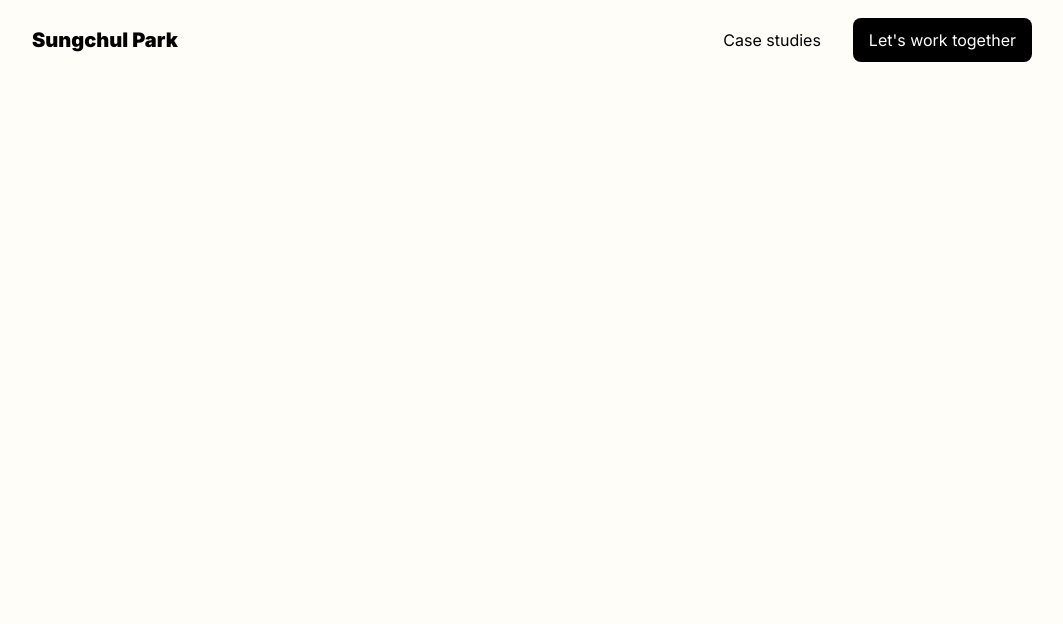
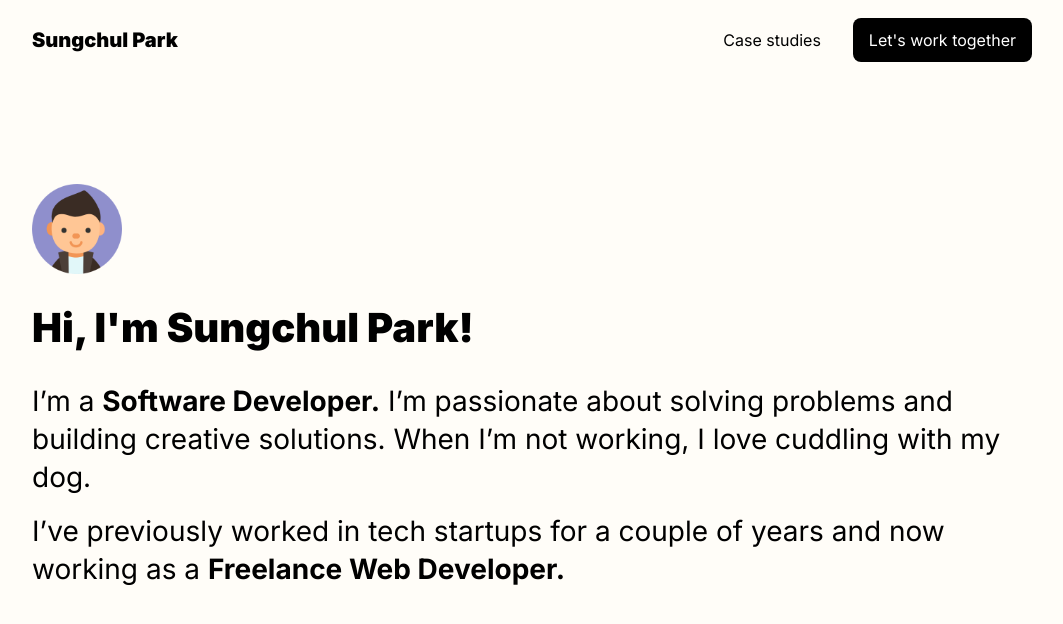
Before and after one commit to sungchulpark1/sungchulpark1.github.io, a React (Vite) app in the folder web-portfolio/: page / in a window 1280 px wide. Shown: the top 624 px of the page, without its empty margins (108-1171 px from the left). Built offline with nearby package versions, Linux system fonts and the light colour scheme.

Commit message:
add personal bio

```diff
--- a/web-portfolio/src/App.tsx
+++ b/web-portfolio/src/App.tsx
@@ -1,9 +1,11 @@
 import Navigation from "./components/Navigation"
+import PersonalBio from "./components/PersonalBio"
 
 function App() {
   return (
     <>
       <Navigation />
+      <PersonalBio />
     </>
   )
 }
--- a/web-portfolio/src/components/PersonalBio.tsx
+++ b/web-portfolio/src/components/PersonalBio.tsx
@@ -1,7 +1,44 @@
-export default function PersonalBio() {
+import avatar from "../assets/avatar.png"
+
+function Photo() {
   return (
     <div>
-
+      <img src={avatar} className="w-22.5" />
     </div>
   )
 }
+
+function Heading() {
+  return (
+    <h1 className="font-black text-[2.5rem]">
+      Hi, I'm Sungchul Park!
+    </h1>
+  )
+}
+
+function Description() {
+  return (
+    <div className="font-normal text-[1.75rem] leading-[2.375rem] space-y-4">
+      <p>I’m a <strong className="font-bold" >Software Developer.</strong> I’m passionate about solving problems and building creative solutions. When I’m not working, I love cuddling with my dog. </p>
+      <p>I’ve previously worked in tech startups for a couple of years and now working as a <strong className="font-bold">Freelance Web Developer.</strong></p>
+    </div>
+  )
+}
+
+function LandingPageHero() {
+  return (
+    <div className="flex flex-col max-w-250 gap-6">
+      <Photo />
+      <Heading />
+      <Description />
+    </div>
+  )
+}
+
+export default function PersonalBio() {
+  return (
+    <div className="flex justify-center px-6 py-26">
+      <LandingPageHero />
+    </div>
+  )
+}
```
